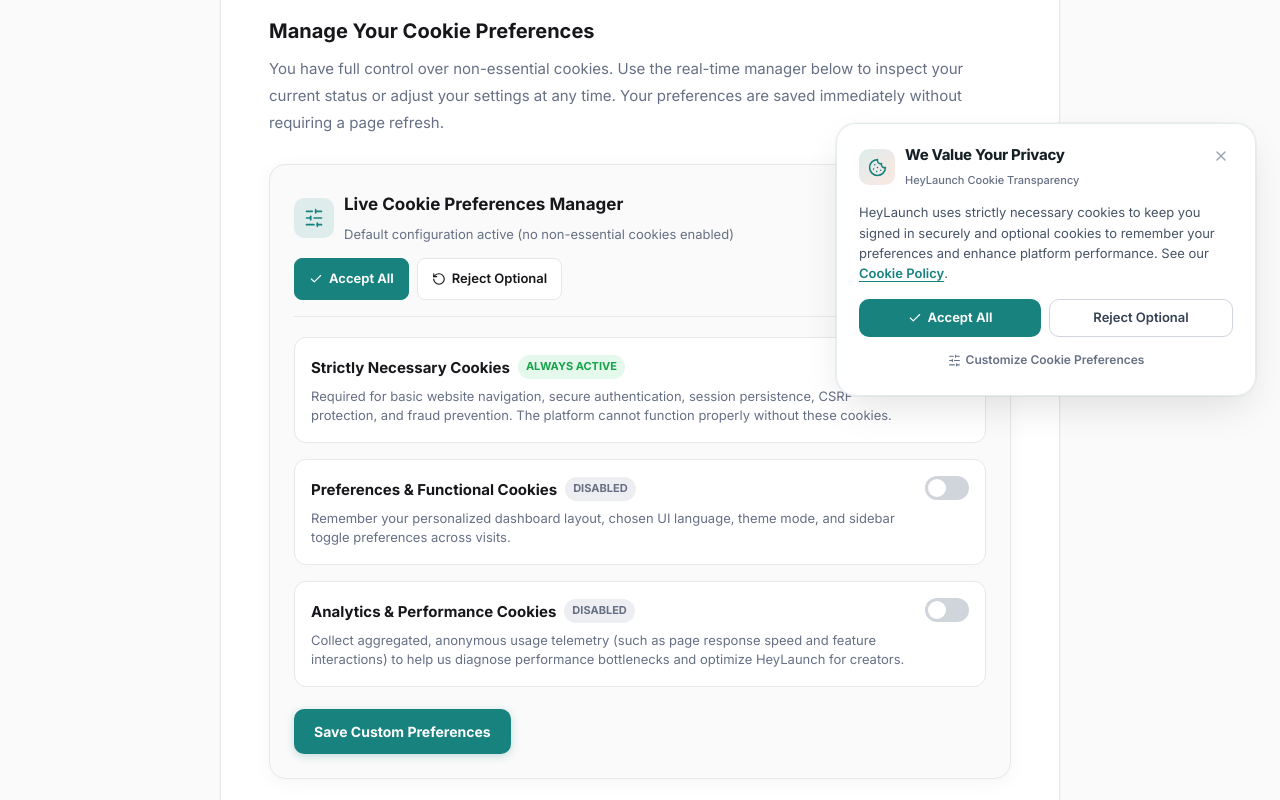
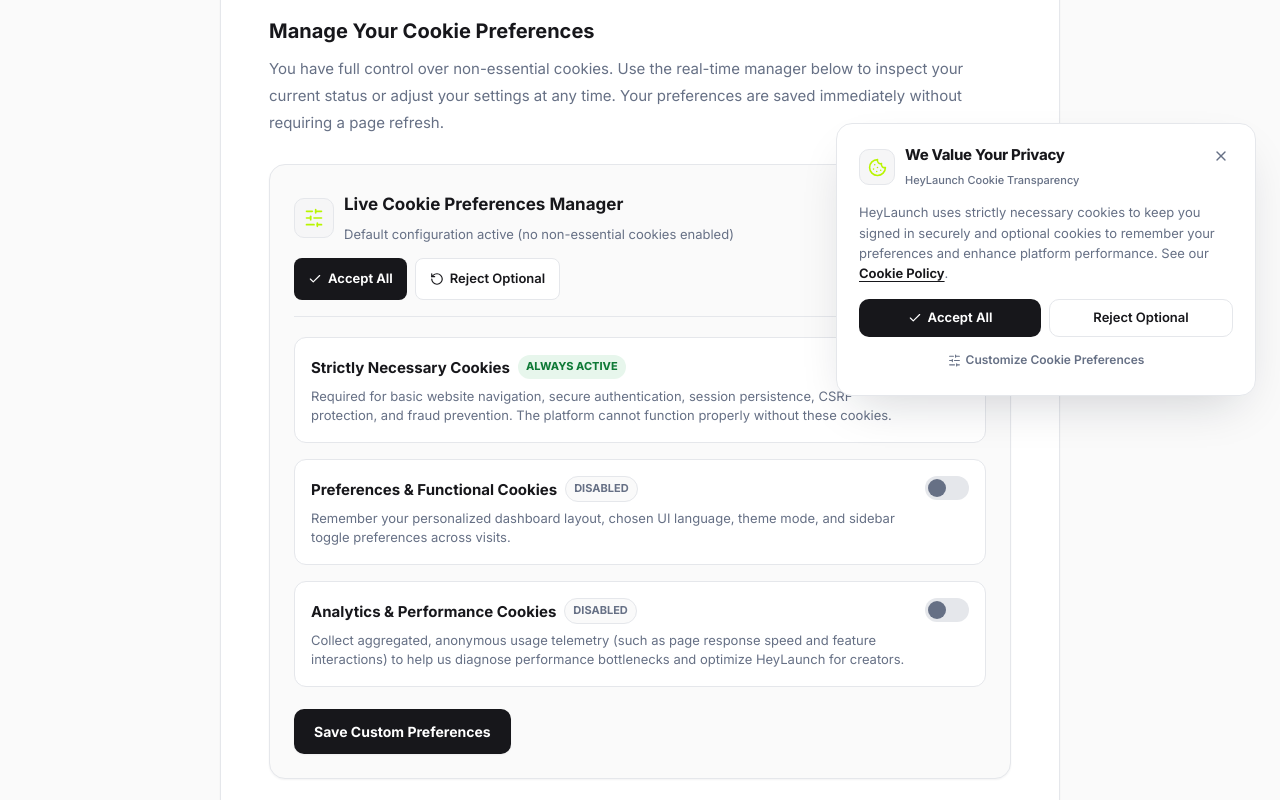
Before and after one commit to SIVAGORAM/autodm, a Next.js app in the folder frontend/: page /cookies in a window 1280 px wide. Shown: the part 380-1180 px from the top of the page. Built offline with nearby package versions, Linux system fonts and the light colour scheme; no server answers.

Commit message:
style(cookies): align cookie consent banner and preferences manager with HeyLaunch core semantic tokens

```diff
--- a/frontend/components/cookie-consent-banner.tsx
+++ b/frontend/components/cookie-consent-banner.tsx
@@ -25,7 +25,6 @@ export function CookieConsentBanner() {
     setAnalytics(stored.analytics);
 
     if (!stored.decided) {
-      // Show banner after brief delay for smooth entrance
       const timer = setTimeout(() => setVisible(true), 1200);
       return () => clearTimeout(timer);
     }
@@ -84,14 +83,12 @@ export function CookieConsentBanner() {
         maxWidth: showDetails ? 460 : 420,
         width: 'calc(100vw - 36px)',
         zIndex: 99999,
-        background: 'rgba(255, 255, 255, 0.95)',
-        backdropFilter: 'blur(16px)',
-        WebkitBackdropFilter: 'blur(16px)',
-        border: '1px solid rgba(226, 234, 237, 0.9)',
-        borderRadius: 20,
+        background: 'var(--surface)',
+        border: '1px solid var(--border)',
+        borderRadius: 'var(--radius-dialog, 16px)',
         padding: '20px 22px',
-        boxShadow: '0 16px 40px -8px rgba(0, 0, 0, 0.12), 0 0 1px 1px rgba(0, 0, 0, 0.05)',
-        color: '#152024',
+        boxShadow: 'var(--shadow-lg, 0 20px 48px -18px rgba(16, 24, 40, 0.20))',
+        color: 'var(--text)',
         fontFamily: 'var(--font-inter), -apple-system, BlinkMacSystemFont, "Segoe UI", Roboto, sans-serif',
         animation: 'slideUp 0.3s cubic-bezier(0.16, 1, 0.3, 1)',
       }}
@@ -118,8 +115,9 @@ export function CookieConsentBanner() {
               width: 36,
               height: 36,
               borderRadius: 10,
-              background: 'linear-gradient(135deg, rgba(23, 130, 126, 0.15), rgba(244, 96, 52, 0.15))',
-              color: '#17827E',
+              background: 'var(--card-hover)',
+              border: '1px solid var(--border)',
+              color: 'var(--lime)',
               display: 'flex',
               alignItems: 'center',
               justifyContent: 'center',
@@ -129,10 +127,10 @@ export function CookieConsentBanner() {
             <Cookie size={19} />
           </div>
           <div>
-            <h4 style={{ margin: 0, fontSize: 15, fontWeight: 750, letterSpacing: '-0.3px', color: '#152024' }}>
+            <h4 style={{ margin: 0, fontSize: 15, fontWeight: 750, letterSpacing: '-0.3px', color: 'var(--text)' }}>
               We Value Your Privacy
             </h4>
-            <span style={{ fontSize: 11, color: '#667085', fontWeight: 500 }}>
+            <span style={{ fontSize: 11, color: 'var(--text-muted)', fontWeight: 500 }}>
               HeyLaunch Cookie Transparency
             </span>
           </div>
@@ -145,7 +143,7 @@ export function CookieConsentBanner() {
           style={{
             background: 'none',
             border: 'none',
-            color: '#98A2B3',
+            color: 'var(--text-muted)',
             cursor: 'pointer',
             padding: 4,
             borderRadius: 6,
@@ -160,11 +158,11 @@ export function CookieConsentBanner() {
 
       {!showDetails ? (
         <div style={{ marginTop: 12 }}>
-          <p style={{ margin: 0, fontSize: 13, lineHeight: 1.55, color: '#475467' }}>
+          <p style={{ margin: 0, fontSize: 13, lineHeight: 1.55, color: 'var(--text-muted)' }}>
             HeyLaunch uses strictly necessary cookies to keep you signed in securely and optional cookies to remember your preferences and enhance platform performance. See our{' '}
             <Link
               href="/cookies"
-              style={{ color: '#17827E', fontWeight: 600, textDecoration: 'underline', textUnderlineOffset: 3 }}
+              style={{ color: 'var(--text)', fontWeight: 650, textDecoration: 'underline', textUnderlineOffset: 3 }}
             >
               Cookie Policy
             </Link>.
@@ -180,8 +178,8 @@ export function CookieConsentBanner() {
                   height: 38,
                   borderRadius: 10,
                   border: 'none',
-                  background: '#17827E',
-                  color: '#ffffff',
+                  background: 'var(--btn-primary)',
+                  color: 'var(--btn-primary-text)',
                   fontSize: 13,
                   fontWeight: 650,
                   cursor: 'pointer',
@@ -202,9 +200,9 @@ export function CookieConsentBanner() {
                   flex: 1,
                   height: 38,
                   borderRadius: 10,
-                  border: '1px solid #D0D5DD',
-                  background: '#FFFFFF',
-                  color: '#344054',
+                  border: '1px solid var(--border)',
+                  background: 'var(--surface)',
+                  color: 'var(--text)',
                   fontSize: 13,
                   fontWeight: 600,
                   cursor: 'pointer',
@@ -224,7 +222,7 @@ export function CookieConsentBanner() {
                 width: '100%',
                 background: 'none',
                 border: 'none',
-                color: '#667085',
+                color: 'var(--text-muted)',
                 fontSize: 12,
                 fontWeight: 600,
                 cursor: 'pointer',
@@ -243,20 +241,20 @@ export function CookieConsentBanner() {
         <div style={{ marginTop: 14 }}>
           <div style={{ display: 'grid', gap: 10, maxHeight: 260, overflowY: 'auto', paddingRight: 4 }}>
             {/* Category 1 */}
-            <div style={{ padding: '10px 12px', background: '#F8FAFB', borderRadius: 10, border: '1px solid #EAECF0' }}>
+            <div style={{ padding: '10px 12px', background: 'var(--card-hover)', borderRadius: 10, border: '1px solid var(--border)' }}>
               <div style={{ display: 'flex', alignItems: 'center', justifyContent: 'space-between' }}>
-                <span style={{ fontSize: 13, fontWeight: 700, color: '#1D2939' }}>Strictly Necessary</span>
-                <span style={{ fontSize: 10.5, fontWeight: 700, color: '#16a34a', background: 'rgba(34, 197, 94, 0.12)', padding: '2px 7px', borderRadius: 999 }}>Always Active</span>
+                <span style={{ fontSize: 13, fontWeight: 700, color: 'var(--text)' }}>Strictly Necessary</span>
+                <span style={{ fontSize: 10.5, fontWeight: 750, color: 'var(--success)', background: 'var(--success-soft)', padding: '2px 7px', borderRadius: 999 }}>Always Active</span>
               </div>
-              <p style={{ margin: '4px 0 0', fontSize: 11.5, color: '#667085', lineHeight: 1.45 }}>
+              <p style={{ margin: '4px 0 0', fontSize: 11.5, color: 'var(--text-muted)', lineHeight: 1.45 }}>
                 Authentication tokens, CSRF tokens, and security states required for normal functioning.
               </p>
             </div>
 
             {/* Category 2 */}
-            <div style={{ padding: '10px 12px', background: '#F8FAFB', borderRadius: 10, border: '1px solid #EAECF0' }}>
+            <div style={{ padding: '10px 12px', background: 'var(--card-hover)', borderRadius: 10, border: '1px solid var(--border)' }}>
               <div style={{ display: 'flex', alignItems: 'center', justifyContent: 'space-between' }}>
-                <span style={{ fontSize: 13, fontWeight: 700, color: '#1D2939' }}>Preferences &amp; UI</span>
+                <span style={{ fontSize: 13, fontWeight: 700, color: 'var(--text)' }}>Preferences &amp; UI</span>
                 <label style={{ position: 'relative', display: 'inline-block', width: 36, height: 20, cursor: 'pointer' }}>
                   <input
                     type="checkbox"
@@ -271,7 +269,7 @@ export function CookieConsentBanner() {
                       left: 0,
                       right: 0,
                       bottom: 0,
-                      backgroundColor: functional ? '#17827E' : '#D0D5DD',
+                      backgroundColor: functional ? 'var(--btn-primary)' : 'var(--border)',
                       borderRadius: 20,
                       transition: '0.2s',
                     }}
@@ -284,7 +282,7 @@ export function CookieConsentBanner() {
                         width: 14,
                         left: functional ? 19 : 3,
                         bottom: 3,
-                        backgroundColor: 'white',
+                        backgroundColor: functional ? 'var(--lime)' : 'var(--text-muted)',
                         borderRadius: '50%',
                         transition: '0.2s',
                       }}
@@ -292,15 +290,15 @@ export function CookieConsentBanner() {
                   </span>
                 </label>
               </div>
-              <p style={{ margin: '4px 0 0', fontSize: 11.5, color: '#667085', lineHeight: 1.45 }}>
+              <p style={{ margin: '4px 0 0', fontSize: 11.5, color: 'var(--text-muted)', lineHeight: 1.45 }}>
                 Theme choices, collapsed navigation, and regional language preferences.
               </p>
             </div>
 
             {/* Category 3 */}
-            <div style={{ padding: '10px 12px', background: '#F8FAFB', borderRadius: 10, border: '1px solid #EAECF0' }}>
+            <div style={{ padding: '10px 12px', background: 'var(--card-hover)', borderRadius: 10, border: '1px solid var(--border)' }}>
               <div style={{ display: 'flex', alignItems: 'center', justifyContent: 'space-between' }}>
-                <span style={{ fontSize: 13, fontWeight: 700, color: '#1D2939' }}>Performance &amp; Analytics</span>
+                <span style={{ fontSize: 13, fontWeight: 700, color: 'var(--text)' }}>Performance &amp; Analytics</span>
                 <label style={{ position: 'relative', display: 'inline-block', width: 36, height: 20, cursor: 'pointer' }}>
                   <input
                     type="checkbox"
@@ -315,7 +313,7 @@ export function CookieConsentBanner() {
                       left: 0,
                       right: 0,
                       bottom: 0,
-                      backgroundColor: analytics ? '#17827E' : '#D0D5DD',
+                      backgroundColor: analytics ? 'var(--btn-primary)' : 'var(--border)',
                       borderRadius: 20,
                       transition: '0.2s',
                     }}
@@ -328,7 +326,7 @@ export function CookieConsentBanner() {
                         width: 14,
                         left: analytics ? 19 : 3,
                         bottom: 3,
-                        backgroundColor: 'white',
+                        backgroundColor: analytics ? 'var(--lime)' : 'var(--text-muted)',
                         borderRadius: '50%',
                         transition: '0.2s',
                       }}
@@ -336,7 +334,7 @@ export function CookieConsentBanner() {
                   </span>
                 </label>
               </div>
-              <p style={{ margin: '4px 0 0', fontSize: 11.5, color: '#667085', lineHeight: 1.45 }}>
+              <p style={{ margin: '4px 0 0', fontSize: 11.5, color: 'var(--text-muted)', lineHeight: 1.45 }}>
                 Aggregated, anonymized performance metrics to measure platform latency and page reliability.
               </p>
             </div>
@@ -351,8 +349,8 @@ export function CookieConsentBanner() {
                 height: 38,
                 borderRadius: 10,
                 border: 'none',
-                background: '#17827E',
-                color: '#ffffff',
+                background: 'var(--btn-primary)',
+                color: 'var(--btn-primary-text)',
                 fontSize: 13,
                 fontWeight: 650,
                 cursor: 'pointer',
@@ -367,9 +365,9 @@ export function CookieConsentBanner() {
                 padding: '0 12px',
                 height: 38,
                 borderRadius: 10,
-                border: '1px solid #D0D5DD',
-                background: '#FFFFFF',
-                color: '#475467',
+                border: '1px solid var(--border)',
+                background: 'var(--surface)',
+                color: 'var(--text)',
                 fontSize: 12,
                 fontWeight: 600,
                 cursor: 'pointer',
--- a/frontend/components/cookie-preferences-manager.tsx
+++ b/frontend/components/cookie-preferences-manager.tsx
@@ -65,10 +65,10 @@ export function CookiePreferencesManager() {
       style={{
         margin: '28px 0',
         padding: '24px',
-        borderRadius: '16px',
+        borderRadius: 'var(--radius-dialog, 16px)',
         border: '1px solid var(--border)',
         background: 'var(--bg)',
-        boxShadow: '0 4px 20px rgba(0,0,0,0.04)',
+        boxShadow: 'var(--shadow-sm, 0 1px 2px rgba(16, 24, 40, 0.05))',
       }}
     >
       <div style={{ display: 'flex', alignItems: 'center', justifyContent: 'space-between', flexWrap: 'wrap', gap: 12, borderBottom: '1px solid var(--border)', paddingBottom: 16 }}>
@@ -78,8 +78,9 @@ export function CookiePreferencesManager() {
               width: 40,
               height: 40,
               borderRadius: 10,
-              background: 'rgba(23, 130, 126, 0.12)',
-              color: '#17827E',
+              background: 'var(--card-hover)',
+              border: '1px solid var(--border)',
+              color: 'var(--lime)',
               display: 'flex',
               alignItems: 'center',
               justifyContent: 'center',
@@ -106,9 +107,9 @@ export function CookiePreferencesManager() {
             style={{
               padding: '8px 14px',
               borderRadius: 8,
-              border: '1px solid #17827E',
-              background: '#17827E',
-              color: '#ffffff',
+              border: 'none',
+              background: 'var(--btn-primary)',
+              color: 'var(--btn-primary-text)',
               fontSize: 13,
               fontWeight: 650,
               cursor: 'pointer',
@@ -161,12 +162,12 @@ export function CookiePreferencesManager() {
               <span
                 style={{
                   fontSize: 11,
-                  fontWeight: 700,
+                  fontWeight: 750,
                   textTransform: 'uppercase',
                   padding: '2px 8px',
                   borderRadius: 999,
-                  background: 'rgba(34, 197, 94, 0.12)',
-                  color: '#16a34a',
+                  background: 'var(--success-soft)',
+                  color: 'var(--success)',
                 }}
               >
                 Always Active
@@ -176,7 +177,7 @@ export function CookiePreferencesManager() {
               Required for basic website navigation, secure authentication, session persistence, CSRF protection, and fraud prevention. The platform cannot function properly without these cookies.
             </p>
           </div>
-          <div style={{ opacity: 0.6, fontSize: 12, fontWeight: 700, color: '#16a34a', whiteSpace: 'nowrap' }}>
+          <div style={{ opacity: 0.7, fontSize: 12, fontWeight: 700, color: 'var(--success)', whiteSpace: 'nowrap' }}>
             Locked
           </div>
         </div>
@@ -204,8 +205,9 @@ export function CookiePreferencesManager() {
                   textTransform: 'uppercase',
                   padding: '2px 8px',
                   borderRadius: 999,
-                  background: functional ? 'rgba(23, 130, 126, 0.12)' : 'rgba(100, 116, 139, 0.12)',
-                  color: functional ? '#17827E' : 'var(--text-muted)',
+                  background: functional ? 'var(--card-hover)' : 'var(--bg)',
+                  border: '1px solid var(--border)',
+                  color: functional ? 'var(--text)' : 'var(--text-muted)',
                 }}
               >
                 {functional ? 'Enabled' : 'Disabled'}
@@ -229,7 +231,7 @@ export function CookiePreferencesManager() {
                 left: 0,
                 right: 0,
                 bottom: 0,
-                backgroundColor: functional ? '#17827E' : 'rgba(100, 116, 139, 0.3)',
+                backgroundColor: functional ? 'var(--btn-primary)' : 'var(--border)',
                 borderRadius: 24,
                 transition: '0.2s',
               }}
@@ -242,7 +244,7 @@ export function CookiePreferencesManager() {
                   width: 18,
                   left: functional ? 22 : 3,
                   bottom: 3,
-                  backgroundColor: 'white',
+                  backgroundColor: functional ? 'var(--lime)' : 'var(--text-muted)',
                   borderRadius: '50%',
                   transition: '0.2s',
                 }}
@@ -274,8 +276,9 @@ export function CookiePreferencesManager() {
                   textTransform: 'uppercase',
                   padding: '2px 8px',
                   borderRadius: 999,
-                  background: analytics ? 'rgba(23, 130, 126, 0.12)' : 'rgba(100, 116, 139, 0.12)',
-                  color: analytics ? '#17827E' : 'var(--text-muted)',
+                  background: analytics ? 'var(--card-hover)' : 'var(--bg)',
+                  border: '1px solid var(--border)',
+                  color: analytics ? 'var(--text)' : 'var(--text-muted)',
                 }}
               >
                 {analytics ? 'Enabled' : 'Disabled'}
@@ -299,7 +302,7 @@ export function CookiePreferencesManager() {
                 left: 0,
                 right: 0,
                 bottom: 0,
-                backgroundColor: analytics ? '#17827E' : 'rgba(100, 116, 139, 0.3)',
+                backgroundColor: analytics ? 'var(--btn-primary)' : 'var(--border)',
                 borderRadius: 24,
                 transition: '0.2s',
               }}
@@ -312,7 +315,7 @@ export function CookiePreferencesManager() {
                   width: 18,
                   left: analytics ? 22 : 3,
                   bottom: 3,
-                  backgroundColor: 'white',
+                  backgroundColor: analytics ? 'var(--lime)' : 'var(--text-muted)',
                   borderRadius: '50%',
                   transition: '0.2s',
                 }}
@@ -330,12 +333,12 @@ export function CookiePreferencesManager() {
             padding: '10px 20px',
             borderRadius: 10,
             border: 'none',
-            background: '#17827E',
-            color: '#ffffff',
+            background: 'var(--btn-primary)',
+            color: 'var(--btn-primary-text)',
             fontSize: 14,
             fontWeight: 700,
             cursor: 'pointer',
-            boxShadow: '0 2px 8px rgba(23, 130, 126, 0.25)',
+            boxShadow: 'var(--shadow-sm, 0 1px 2px rgba(16, 24, 40, 0.05))',
           }}
         >
           Save Custom Preferences
@@ -347,7 +350,7 @@ export function CookiePreferencesManager() {
               display: 'flex',
               alignItems: 'center',
               gap: 6,
-              color: '#16a34a',
+              color: 'var(--success)',
               fontSize: 13,
               fontWeight: 650,
             }}
```
